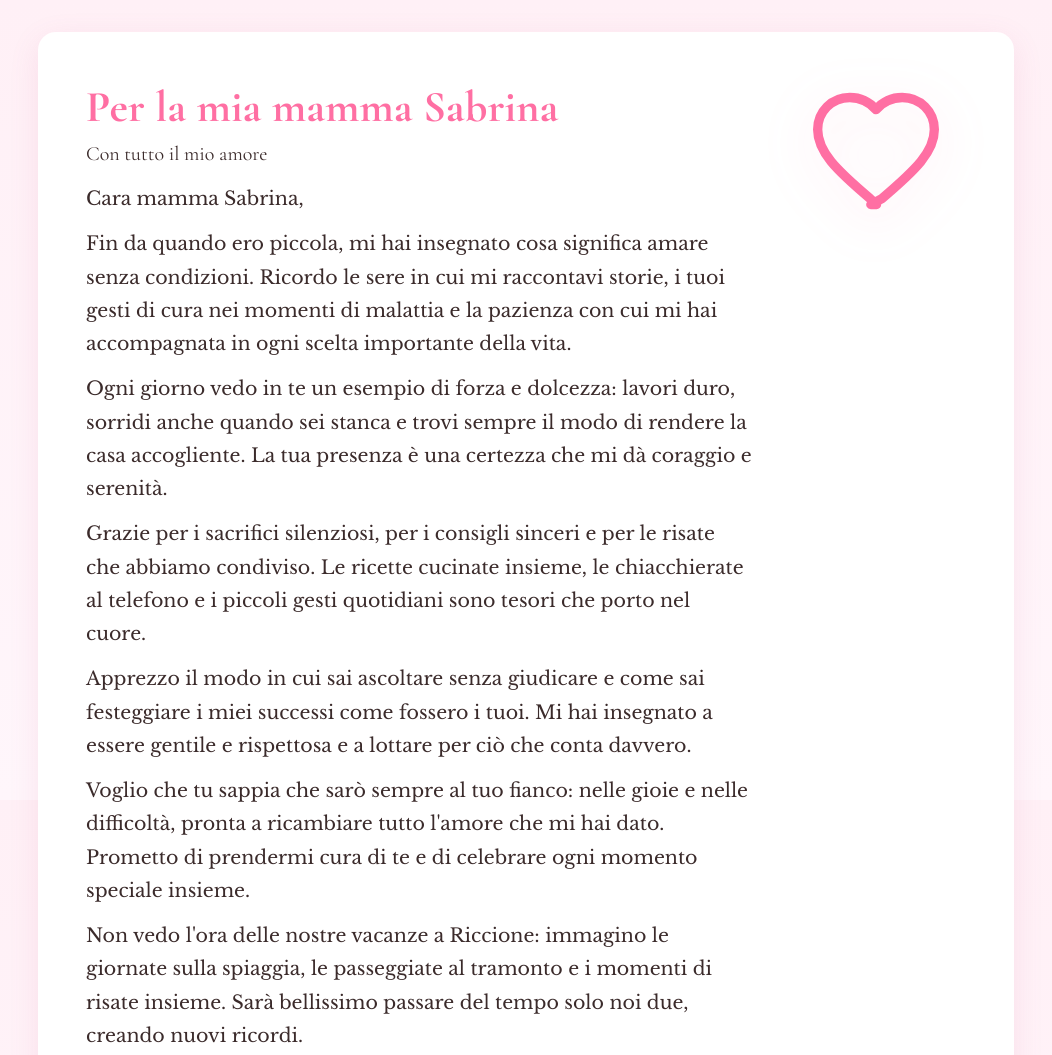
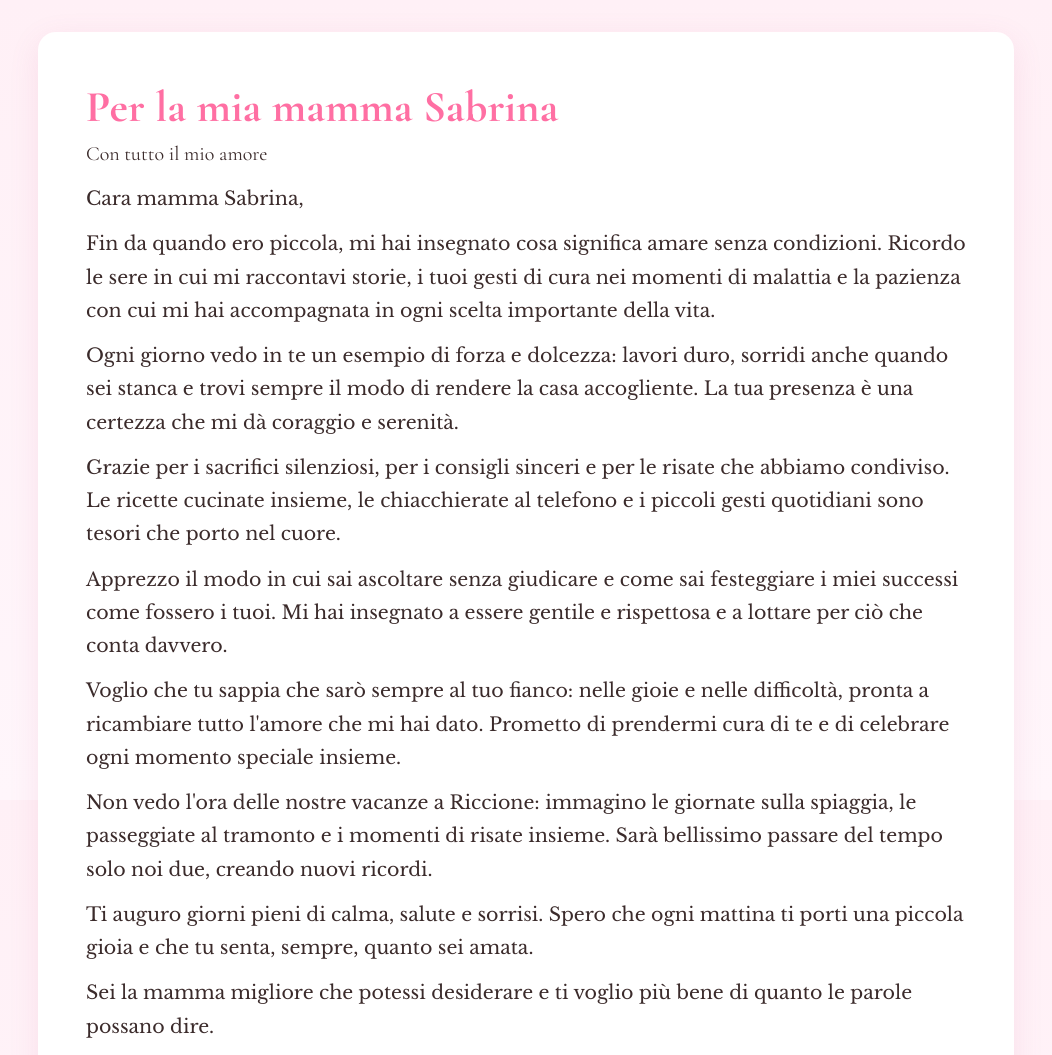
Before and after one commit to christinemariniello-bit/Mamy, a plain HTML site: page index.html in a window 1280 px wide. Shown: the top 1055 px of the page, without its empty margins (114-1166 px from the left). Drawn offline with nearby package versions, Linux system fonts and the light colour scheme.

Commit message:
tolto il cuore

```diff
--- a/index.html
+++ b/index.html
@@ -37,11 +37,6 @@
         <p>Sei la mamma migliore che potessi desiderare e ti voglio più bene di quanto le parole possano dire.</p>
         <p class="signature">Con tutto il mio amore,<br>Chry</p>
       </div>
-      <div class="hero" aria-hidden="true">
-        <svg class="heart" viewBox="0 0 24 24" xmlns="http://www.w3.org/2000/svg" role="img" aria-hidden="true">
-          <path d="M12.1 21.35l-1.1-1.02C5.14 15.36 2 12.28 2 8.5 2 5.42 4.42 3 7.5 3c1.74 0 3.41 0.81 4.5 2.09C13.09 3.81 14.76 3 16.5 3 19.58 3 22 5.42 22 8.5c0 3.78-3.14 6.86-8.99 11.83l-1.9 1.02z" fill="none" stroke="#ff6fa3" stroke-width="1.6" stroke-linecap="round" stroke-linejoin="round"/>
-        </svg>
-      </div>
     </main>
   </body>
 </html>
```
